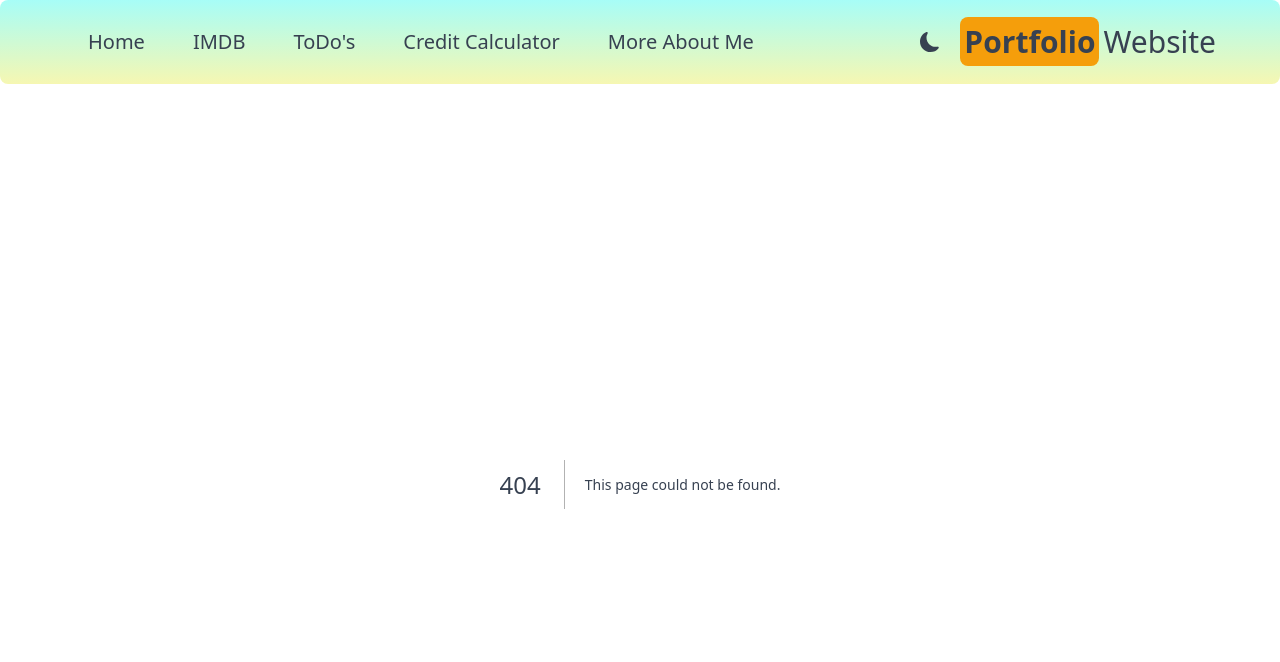
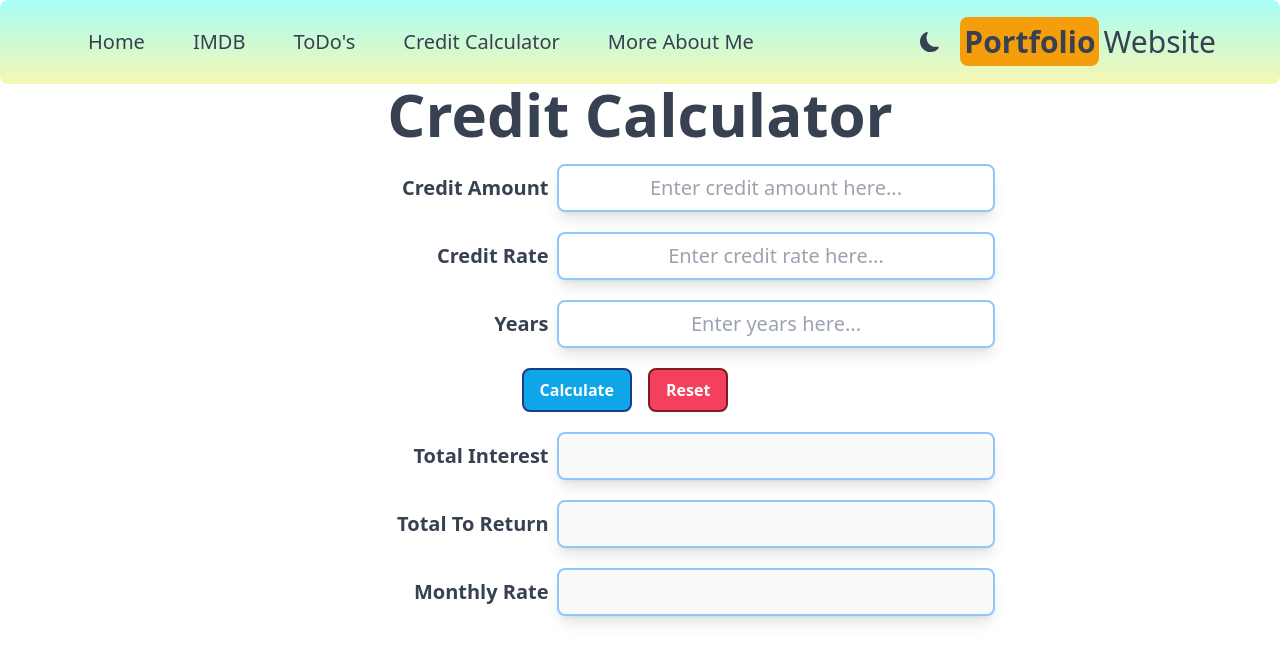
Before and after one commit to DanielBojchovski/portfolio, a Next.js app: page /credit in a window 1280 px wide. Before the commit this address had no page. Shown: the top 662 px of the page. Built offline with nearby package versions, Linux system fonts and the light colour scheme.

Commit message:
create credit calculator app

```diff
--- /dev/null
+++ b/src/app/credit/page.jsx
@@ -0,0 +1,136 @@
+"use client";
+
+import { useState } from "react";
+
+import Button from "@/components/Button";
+import Header from "@/components/Header";
+import LabelAndTextBox from "@/components/LabelAndTextBox";
+
+export default function CreditCalculator() {
+  const [creditAmount, setCreditAmount] = useState("");
+  const [creditRate, setCreditRate] = useState("");
+  const [years, setYears] = useState("");
+  const [totalInterest, setTotalInterest] = useState("");
+  const [totalToReturn, setTotalToReturn] = useState("");
+  const [monthlyRate, setMonthlyRate] = useState("");
+
+  function isPositiveNumber(str) {
+    return !isNaN(parseFloat(str)) && parseFloat(str) > 0;
+  }
+
+  function calculate() {
+    if (
+      isPositiveNumber(creditAmount) &&
+      isPositiveNumber(creditRate) &&
+      isPositiveNumber(years)
+    ) {
+      var myCreditAmount = parseFloat(creditAmount);
+      var creditAmountReplacement = myCreditAmount;
+      var myCreditRate = parseFloat(creditRate);
+      var myYears = parseInt(years);
+      var sumOfInterest = 0;
+      var sumOfInterestReplacement;
+      for (var i = 1; i <= myYears; i++) {
+        sumOfInterestReplacement = 0;
+        sumOfInterestReplacement +=
+          (creditAmountReplacement / 100) * myCreditRate;
+        creditAmountReplacement -= sumOfInterestReplacement;
+        sumOfInterest += sumOfInterestReplacement;
+      }
+      setTotalInterest(sumOfInterest.toFixed(2));
+      setTotalToReturn((sumOfInterest + myCreditAmount).toFixed(2));
+      setMonthlyRate(
+        ((sumOfInterest + myCreditAmount) / (myYears * 12)).toFixed(2)
+      );
+    } else {
+      alert("Enter only positive numeric values and fill out all the fields");
+      reset();
+    }
+  }
+
+  function reset(){
+    setCreditAmount("");
+    setCreditRate("");
+    setYears("");
+    setTotalInterest("");
+    setTotalToReturn("");
+    setMonthlyRate("");
+  };
+
+  function changeCreditAmount(event) {
+    setCreditAmount(event.target.value);
+  }
+
+  function changeCreditRate(event) {
+    setCreditRate(event.target.value);
+  }
+
+  function changeYears(event) {
+    setYears(event.target.value);
+  }
+
+  return (
+    <>
+      <Header text="Credit Calculator" />
+      <LabelAndTextBox
+        labelText="Credit Amount"
+        textBoxPlaceholder="Enter credit amount here..."
+        disabled={false}
+        functionToExecuteOnChange={changeCreditAmount}
+        value={creditAmount}
+      />
+      <LabelAndTextBox
+        labelText="Credit Rate"
+        textBoxPlaceholder="Enter credit rate here..."
+        disabled={false}
+        functionToExecuteOnChange={changeCreditRate}
+        value={creditRate}
+      />
+      <LabelAndTextBox
+        labelText="Years"
+        textBoxPlaceholder="Enter years here..."
+        disabled={false}
+        functionToExecuteOnChange={changeYears}
+        value={years}
+      />
+      <div className="grid sm:grid-cols-2 mt-5">
+        <div className="grid justify-items-center sm:justify-items-end items-center">
+          <Button
+            className={
+              "bg-sky-500 hover:bg-sky-600 text-white font-bold py-2 px-4 rounded-lg border-2 border-blue-900 duration-300 mx-2"
+            }
+            functionToExecuteOnClick={calculate}
+            buttonText="Calculate"
+          />
+        </div>
+        <div className="grid justify-items-center sm:justify-start">
+          <Button
+            className={
+              "bg-rose-500 hover:bg-rose-700 text-white font-bold py-2 px-4 rounded-lg border-2 border-red-900 duration-300 mx-2"
+            }
+            functionToExecuteOnClick={reset}
+            buttonText="Reset"
+          />
+        </div>
+      </div>
+
+      <LabelAndTextBox
+        labelText="Total Interest"
+        disabled={true}
+        value={totalInterest}
+      />
+
+      <LabelAndTextBox
+        labelText="Total To Return"
+        disabled={true}
+        value={totalToReturn}
+      />
+
+      <LabelAndTextBox
+        labelText="Monthly Rate"
+        disabled={true}
+        value={monthlyRate}
+      />
+    </>
+  );
+}
--- /dev/null
+++ b/src/components/Button.jsx
@@ -0,0 +1,7 @@
+export default function Button(props) {
+  return (
+    <button className= { props.className } onClick={props.functionToExecuteOnClick}>
+      { props.buttonText }
+    </button>
+  );
+}
--- /dev/null
+++ b/src/components/Header.jsx
@@ -0,0 +1,9 @@
+export default function Header(props) {
+  return (
+    <div className="grid justify-items-center">
+      <h1 className="text-3xl sm:text-4xl md:text-6xl font-bold dark:text-cyan-300">
+        { props.text }
+      </h1>
+    </div>
+  );
+}
--- /dev/null
+++ b/src/components/LabelAndTextBox.jsx
@@ -0,0 +1,21 @@
+import React from "react";
+
+export default function LabelAndTextBox(props) {
+  return (
+    <div className="grid sm:grid-cols-7 mt-5">
+      <div className="grid col-span-7 sm:col-span-3 justify-items-center sm:justify-items-end items-center">
+        <label className="text-gray-700 dark:text-cyan-500 text-xl font-bold">{ props.labelText }</label>
+      </div>
+      <div className="grid col-span-7 sm:col-span-4 justify-items-start">
+        <input
+          type="text"
+          placeholder= { props.textBoxPlaceholder }
+          disabled = { props.disabled }
+          onChange = { props.functionToExecuteOnChange }
+          value = { props.value }
+          className="shadow-lg border-2 border-blue-300 rounded-lg  py-2 px-3 text-gray-700 dark:text-cyan-500 text-xl mx-2 sm:w-3/5 w-full text-center"
+        />
+      </div>
+    </div>
+  );
+}
```
